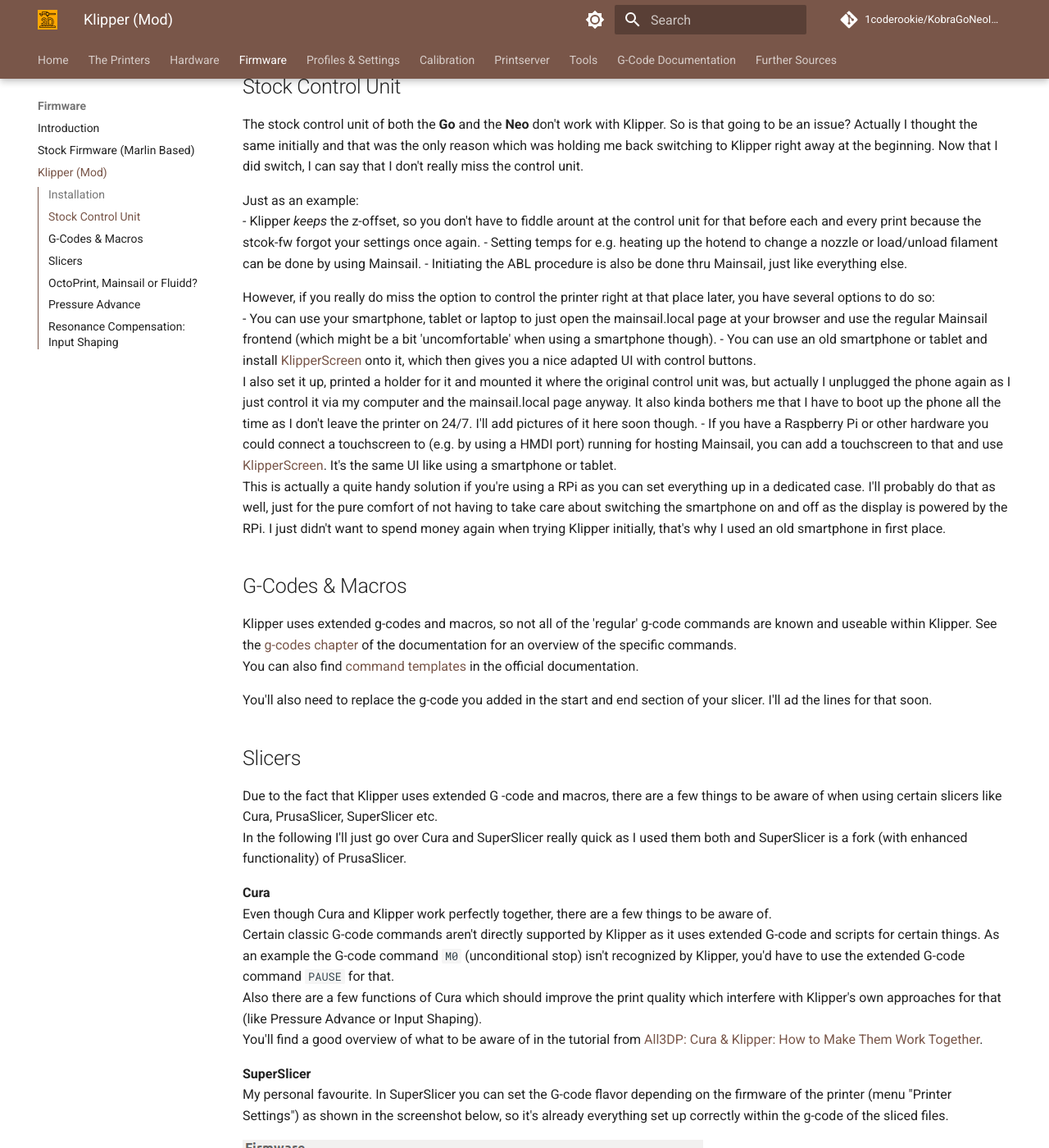
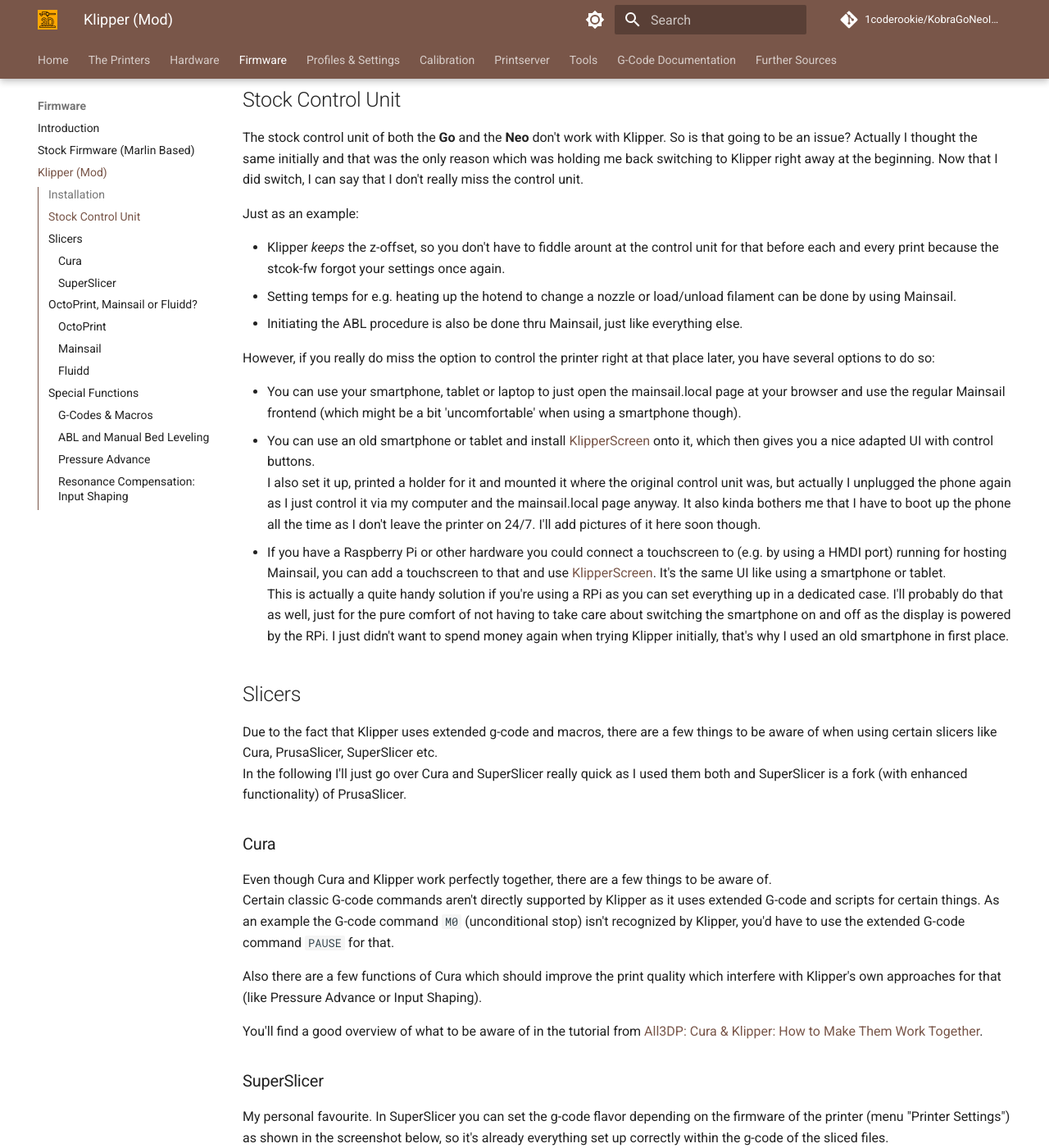
Before and after one commit to 1coderookie/KobraGoNeoInsights, an MkDocs documentation site: the page built from docs/firmware/fw_klipper.md, in a window 1280 px wide and 1400 px high, scrolled down 1337 px. Shown: the whole window at 82% size. Built offline with MkDocs 1.6.1 and Material for MkDocs 9.7.7, drawn with Linux system fonts in a browser that asks for light colours; comment, search, counter and statistics services are not loaded; some of the changed text lies outside the part shown.

Commit message:
Update fw_klipper.md

```diff
--- a/docs/firmware/fw_klipper.md
+++ b/docs/firmware/fw_klipper.md
@@ -9,8 +9,8 @@
 
 ??? tip "Important Informations To Be Aware Of"
 
-    - It should be mentioned already here that you can always go back to the stock firmware by just re-flashing it, so you might just want to give Klipper a try.
-    - Be aware of the fact that the control unit and display of the printer doesn't work after flashing Klipper (due to the fact that the SPI the unit is connected to isn't supported by Klipper yet). See the belonging section further down below for more informations.
+    - It should already be mentioned here that you can always go back to the stock firmware by just re-flashing it, so you might just want to give Klipper a try.
+    - Be aware of the fact that the control unit and display of the printer doesn't work after flashing Klipper due to the fact that the SPI the unit is connected to isn't supported by Klipper yet. See the belonging section further down below for more informations.
     - You'd need a host to run additional software like OctoPrint or Mainsail for being able to use the printer with Klipper. See the belonging section further down below for some informations and my personal recommendation abput what to use.
     If you don't have a host running OctoPrint/Mainsail/.. yet, see the chapter ["Printserver"](../printserver.md) for some informations about hardware you could use for that.
 
@@ -44,50 +48,53 @@
 The stock control unit of both the **Go** and the **Neo** don't work with Klipper. So is that going to be an issue? Actually I thought the same initially and that was the only reason which was holding me back switching to Klipper right away at the beginning. Now that I did switch, I can say that I don't really miss the control unit.
 
 Just as an example:
+
 - Klipper *keeps* the z-offset, so you don't have to fiddle arount at the control unit for that before each and every print because the stcok-fw forgot your settings once again.
 - Setting temps for e.g. heating up the hotend to change a nozzle or load/unload filament can be done by using Mainsail.
 - Initiating the ABL procedure is also be done thru Mainsail, just like everything else.
 
 However, if you really do miss the option to control the printer right at that place later, you have several options to do so:
+
 - You can use your smartphone, tablet or laptop to just open the mainsail.local page at your browser and use the regular Mainsail frontend (which might be a bit 'uncomfortable' when using a smartphone though).
 - You can use an old smartphone or tablet and install [KlipperScreen](https://klipperscreen.readthedocs.io/en/latest/) onto it, which then gives you a nice adapted UI with control buttons.
   I also set it up, printed a holder for it and mounted it where the original control unit was, but actually I unplugged the phone again as I just control it via my computer and the mainsail.local page anyway. It also kinda bothers me that I have to boot up the phone all the time as I don't leave the printer on 24/7. I'll add pictures of it here soon though.
 - If you have a Raspberry Pi or other hardware you could connect a touchscreen to (e.g. by using a HMDI port) running for hosting Mainsail, you can add a touchscreen to that and use [KlipperScreen](https://klipperscreen.readthedocs.io/en/latest/). It's the same UI like using a smartphone or tablet.
   This is actually a quite handy solution if you're using a RPi as you can set everything up in a dedicated case. I'll probably do that as well, just for the pure comfort of not having to take care about switching the smartphone on and off as the display is powered by the RPi. I just didn't want to spend money again when trying Klipper initially, that's why I used an old smartphone in first place.
 
-## G-Codes & Macros
-Klipper uses extended g-codes and macros, so not all of the 'regular' g-code commands are known and useable within Klipper. See the [g-codes chapter](https://www.klipper3d.org/G-Codes.html) of the documentation for an overview of the specific commands.
-You can also find [command templates](https://www.klipper3d.org/Command_Templates.html) in the official documentation.
-
-You'll also need to replace the g-code you added in the start and end section of your slicer. I'll ad the lines for that soon.
-
 ## Slicers
-Due to the fact that Klipper uses extended G -code and macros, there are a few things to be aware of when using certain slicers like Cura, PrusaSlicer, SuperSlicer etc.
+Due to the fact that Klipper uses extended g-code and macros, there are a few things to be aware of when using certain slicers like Cura, PrusaSlicer, SuperSlicer etc.
 In the following I'll just go over Cura and SuperSlicer really quick as I used them both and SuperSlicer is a fork (with enhanced functionality) of PrusaSlicer.
 
-**Cura**
+### Cura
 Even though Cura and Klipper work perfectly together, there are a few things to be aware of.
 Certain classic G-code commands aren't directly supported by Klipper as it uses extended G-code and scripts for certain things. As an example the G-code command `M0` (unconditional stop) isn't recognized by Klipper, you'd have to use the extended G-code command `PAUSE` for that.
+
 Also there are a few functions of Cura which should improve the print quality which interfere with Klipper's own approaches for that (like Pressure Advance or Input Shaping).
+
 You'll find a good overview of what to be aware of in the tutorial from [All3DP: Cura & Klipper: How to Make Them Work Together](https://www.all3dp.com/2/cura-klipper-tutorial).
 
-**SuperSlicer**
-My personal favourite. In SuperSlicer you can set the G-code flavor depending on the firmware of the printer (menu "Printer Settings") as shown in the screenshot below, so it's already everything set up correctly within the g-code of the sliced files.
+### SuperSlicer
+My personal favourite. In SuperSlicer you can set the g-code flavor depending on the firmware of the printer (menu "Printer Settings") as shown in the screenshot below, so it's already everything set up correctly within the g-code of the sliced files.
 
 ![SuperSlicer firmware](../assets/images/klipperfw_superslicer-flavor.png)
 
-Besides that, SuperSlicer has many functionalities to finetune and control the output - you can even choose between different patterns for the top layer finish.
+SuperSlicer has many functionalities to finetune and control the output - you can even choose between different patterns for the top layer finish.
 Besides that it comes with a really handy calibration functionality which guides you step by step through the calibration process and allows you to generate calibration models like temperature or retraction towers with individual settings by just a few clicks.
+
 I personally would suppose to use the "Arachne Edition" of SuperSlicer and enable that function (Print Settings -> Perimeters) as it improves the quality of the printed parts.
 
 I can't go into all the possibilities of SuperSlicer deeper though as it's just too complex, so just do a research on it.
 
 ## OctoPrint, Mainsail or Fluidd?
+To find out what's the best solution for you, either do a little research on that, watch some YouTube videos or just get another mSD card for your RPi, install e.g. MainsailOS onto it and then just give it a try.
+Due to the fact that I personally use and recommend Mainsail, I'll always refer to it when it comes down to describe or show certain things in this chapter.
 
-**OctoPrint** is mentioned and referred to at the Klipper page, so you can use it just fine.
+### OctoPrint
+OctoPrint is mentioned and referred to at the Klipper page, so you can use it just fine.
 You'd need to SSH to the host (e.g. the RPi) to upload edited files like the `printer.cfg` though - if there isn't a plugin for that which allows you to do so within the interface of OctoPrint (I don't know actually).
 
-However, I personally prefer to use **Mainsail** with Klipper as it's tailored for the usage of/with Klipper and gives you more tools made for Klipper rightaway.
+### Mainsail
+I personally prefer to use Mainsail with Klipper as it's tailored for the usage of/with Klipper and gives you more tools made for Klipper rightaway.
 Just to mention a few here:
 
 - You can edit the `printer.cfg` and every other file just directly within Mainsail and don't have to SSH to the Raspberry Pi.
@@ -97,14 +104,25 @@
 - You have the possibilty to create custom macros for e.g. executing backups and activate them with one click.
 - And much more..
 
-**Fluidd** is (imho) pretty similar to Mainsail, but it doesn't seem to be maintained as much as Mainsail (afaik).
+### Fluidd
+Fluidd is kinda similar to Mainsail, but it doesn't seem to be maintained as much as Mainsail (afaik).
 
-So to find out what's the best solution for you, either do a little research on that or just get another mSD card, install e.g. MainsailOS onto it and then just give it a try.
-Due to the fact that I personally use and recommend Mainsail, I'll always refer to it when it comes down to describe or show certain things in this chapter.
+## Special Functions
+In the following I'll list some of the special functions which make Klipper so interesting and outstanding compared to the stock firmware, besides the fact that you can adjust the firmware settings to your own needs.
 
+### G-Codes & Macros
+Klipper uses extended g-codes and macros, so not all of the 'regular' g-code commands are known and useable within Klipper. See the [g-codes chapter](https://www.klipper3d.org/G-Codes.html) of the official Klipper documentation for an overview of the specific commands.
+You can also find [command templates](https://www.klipper3d.org/Command_Templates.html) in the official documentation.
 
-## Pressure Advance
-By using Klipper you can take advantage of using a feature called "Pressure Advance". Please refer to the official documentation of [Pressure Advance](https://www.klipper3d.org/Pressure_Advance.html) about how to calibrate and use it.
+Due to the fact that Klipper also uses macros, you can set up your own macros to set up certain routines or to e.g. use scripts to do automatic backups of your Klipper configs.
 
-## Resonance Compensation: Input Shaping
-By using Klipper you can take advantage of using Resonance Compensation and a feature called "Input Shaping". You can either calibrate it manually or by using additional hardware like ADXL345 acceleration sensors. Please refer to the official documentation of [Resonance Compensation](https://www.klipper3d.org/Resonance_Compensation.html#resonance-compensation) about how to calibrate and use it.
+### ABL and Manual Bed Leveling
+You can configure the ABL procedure as well so that it fits your needs. Means, you can change the amount and location of probing points, the probing speed and the amount of probes for each probing point. You can also choose between different probe algorithms.
+
+Besides that, you can also use manual bed leveling in addition to the ABL. This is especially useful for people who replaced the stock spacers of the bed with [adjustable spacers](../hardware/bed/#different-spacers) for being able to tram the bed itself as well.
+
+### Pressure Advance
+By using Klipper you can take advantage of using a feature called "Pressure Advance". Please refer to the official Klipper documentation of [Pressure Advance](https://www.klipper3d.org/Pressure_Advance.html) about how to calibrate and use it.
+
+### Resonance Compensation: Input Shaping
+By using Klipper you can take advantage of using Resonance Compensation and a feature called "Input Shaping". You can either calibrate it manually or by using additional hardware like ADXL345 acceleration sensors (recommended). Please refer to the official Klipper documentation of [Resonance Compensation](https://www.klipper3d.org/Resonance_Compensation.html#resonance-compensation) about how to calibrate and use it.
```
Also changed, not shown: other parts of docs/firmware/fw_klipper.md (+8 -4 lines).
